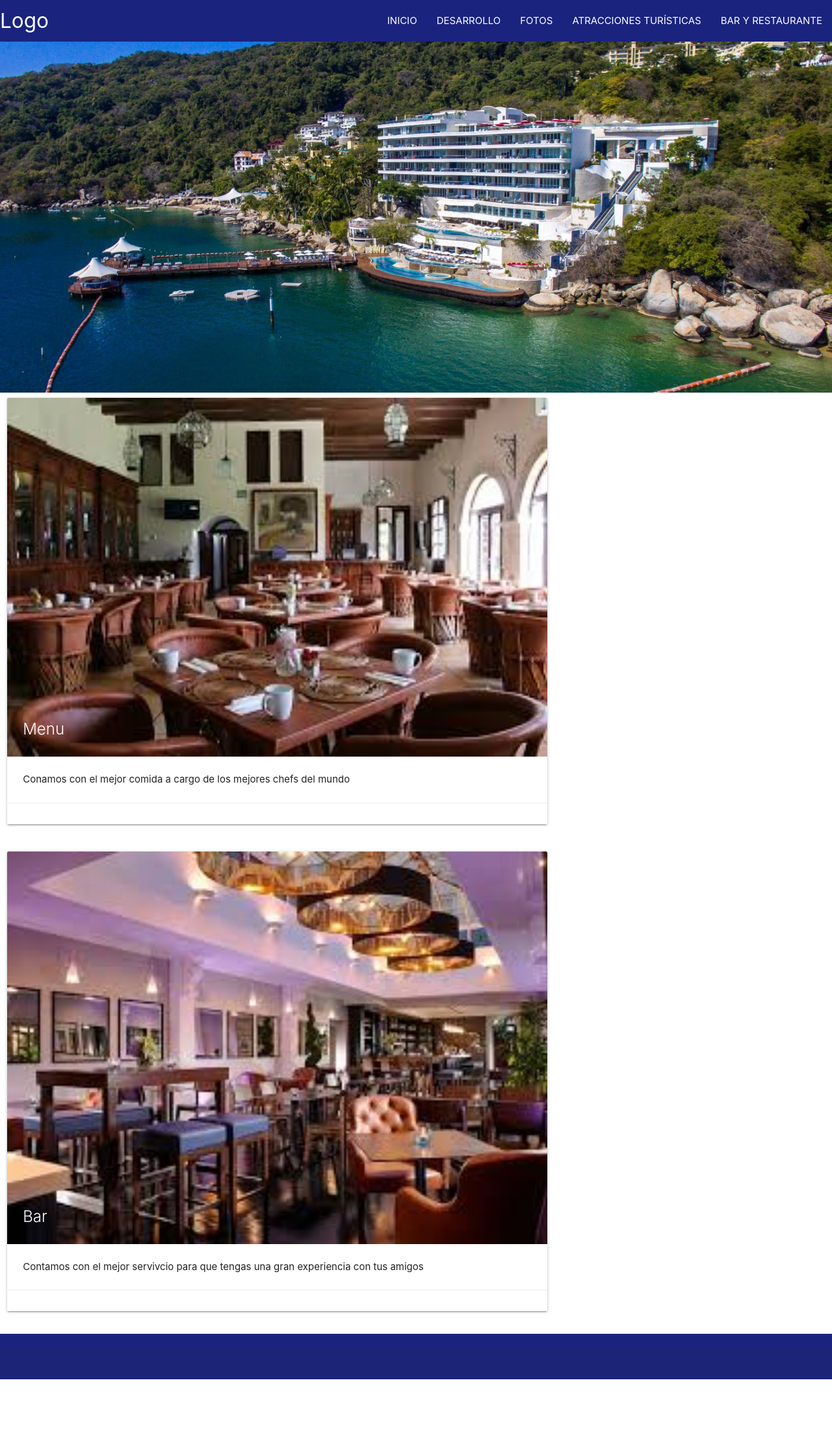
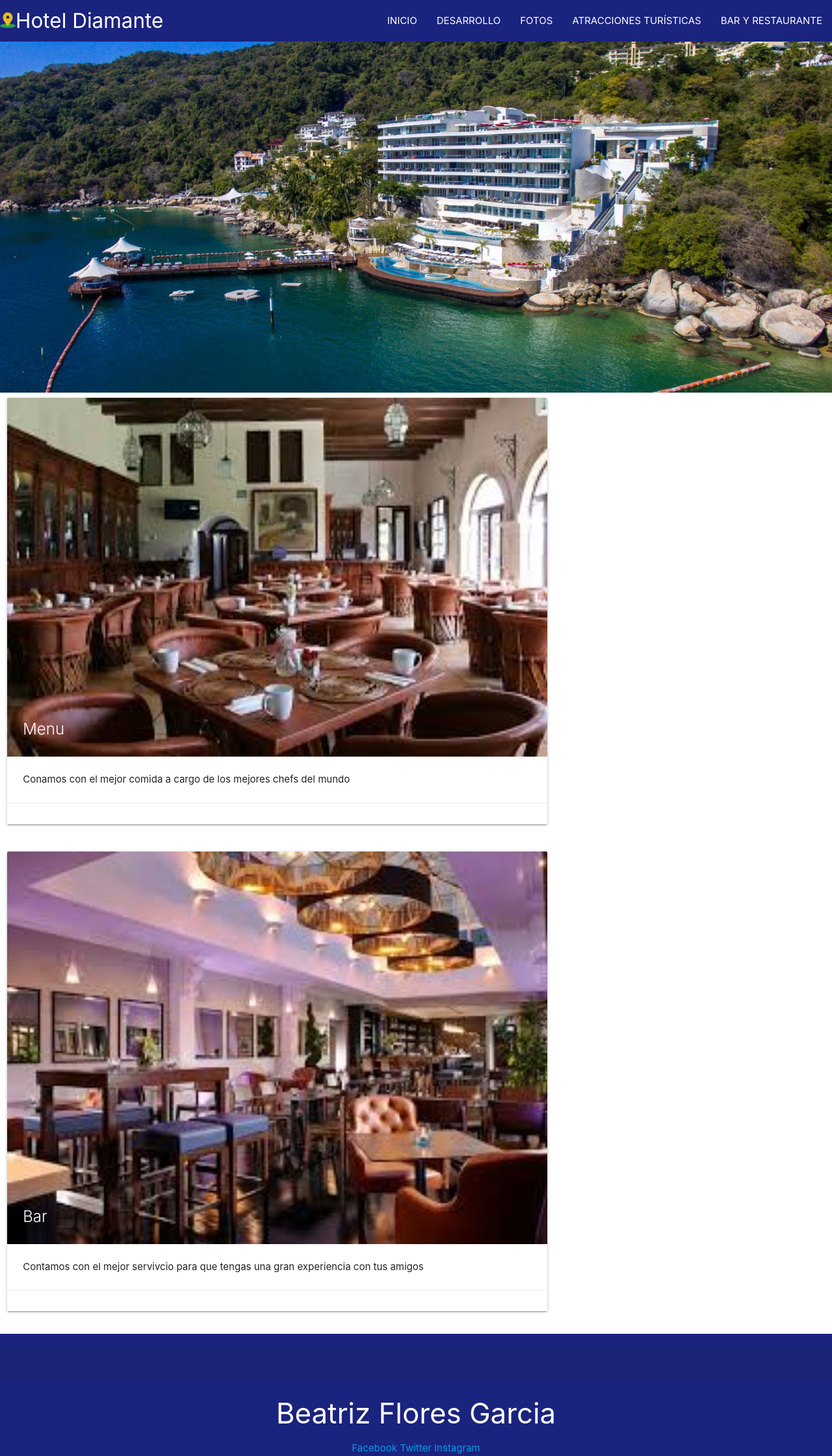
Before and after one commit to be-734/Proyecto-intermedio, a plain HTML site: page departamentos.html in a window 1280 px wide. Shown: the whole page at 65% size. Before the commit the page ends 2122 px from the top, so only its background shows below. Drawn offline with Linux system fonts and the light colour scheme.

Commit message:
Update departamentos.html

```diff
--- a/departamentos.html
+++ b/departamentos.html
@@ -2,6 +2,11 @@
 <html lang="es">
 <head>
   <meta charset="UTF-8">
+  <meta name="author" content="BEATRIZ">
+    <meta name="viewport" content="width=device-width,
+    initial-scale=1.0">
+    <meta name="keywords" content="Hotel,Acapulco,Punta diamante,Diamante,Residencial,Guerrero,Playa">
+    <meta name="description" content="El mejor hotel Diamante que se puede encontrar en la zona Punta Diamante Acapulco Guerrero">
   <title>Hotel Diamante</title>
   <link href="img/mapa.png" rel='shortcut icon' type='image/png'>
   <link href="https://fonts.googleapis.com/icon?family=Material+Icons" rel="stylesheet">
@@ -14,7 +19,7 @@
   <header>
     <nav>
       <div class="nav-wrapper  indigo darken-4">
-          <a href="#!" class="brand-logo">Logo</a>
+        <a href="#!" class="brand-logo"><img src="img/mapa.png" alt="">Hotel Diamante</a>
         <a href="#" data-target="mobile-demo" class="sidenav-trigger"><i class="material-icons">menu</i></a>
         <ul class="right hide-on-med-and-down">
           <li><a href="index.html">INICIO</a></li>
@@ -74,6 +79,12 @@
 <footer class="page-footer  indigo darken-4">
   <div class="footer-copyright">
   </div>
+  <center>
+    <h3>Beatriz Flores Garcia</h3>
+    <a href="https://www.facebook.com/beatriz.flores.982292?epa=SEARCH_BOX">Facebook</a>
+    <a href="https://twitter.com/">Twitter</a>
+    <a href="https://www.instagram.com/">Instagram</a>
+     </center>
 
 </footer>
 </body>
```
Lines whose indentation alone changed are shown as unchanged.
